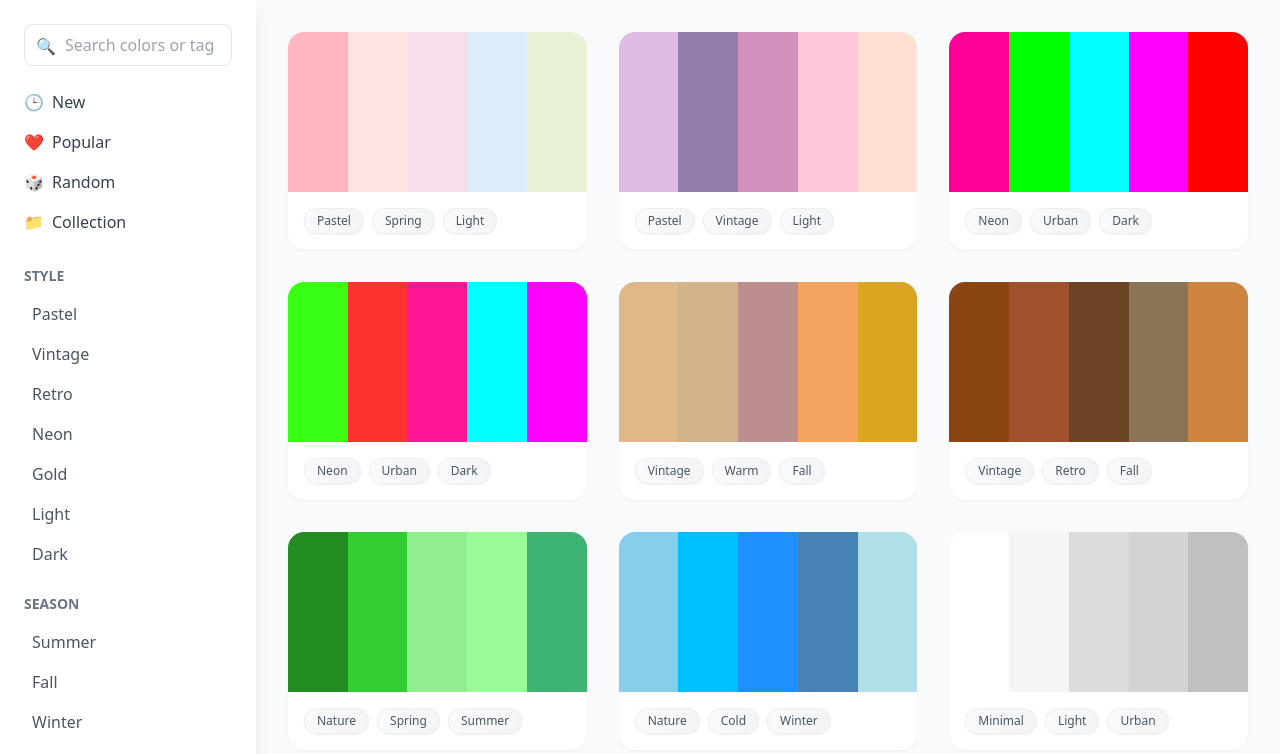
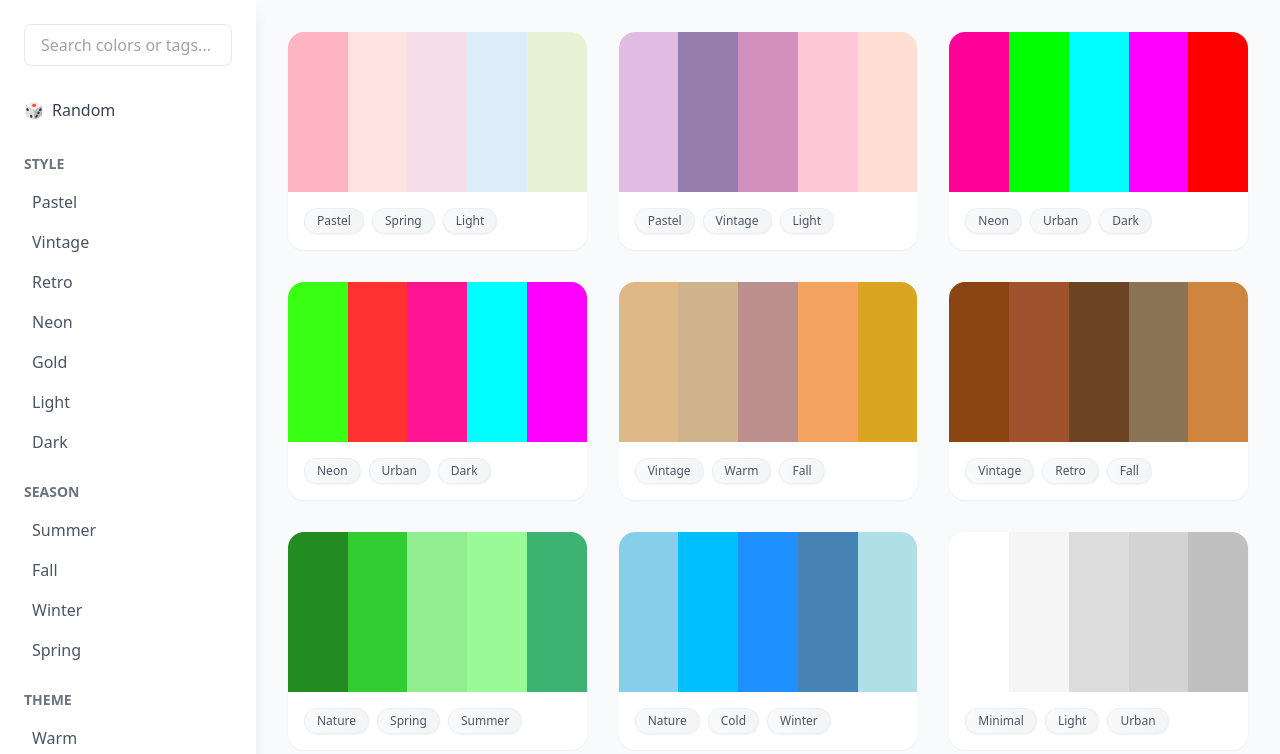
Before and after one commit to gamzesirin/Nextjs-Palette-App, a Next.js app: page / in a window 1280 px wide. Shown: the top 754 px of the page. Built offline with nearby package versions, Linux system fonts and the light colour scheme.

Commit message:
refactor: enhance global styles, update layout structure, and improve palette management with random mode functionality

```diff
--- a/app/globals.css
+++ b/app/globals.css
@@ -2,29 +2,22 @@
 @tailwind components;
 @tailwind utilities;
 
-:root {
-	--foreground-rgb: 0, 0, 0;
-	--background-start-rgb: 214, 219, 220;
-	--background-end-rgb: 255, 255, 255;
-}
-
-body {
-	@apply antialiased;
-	color: rgb(var(--foreground-rgb));
-	background: rgb(var(--background-end-rgb));
+/* VS Code ve diğer eklentilerin eklediği class'ları engelle */
+*[class*='vsc-initialized'],
+*[cz-shortcut-listen] {
 	margin: 0;
 	padding: 0;
 }
 
-.grid-rows-4 {
-	grid-template-rows: repeat(4, minmax(0, 1fr));
+/* Temel stiller */
+body {
+	margin: 0;
+	padding: 0;
+	font-family: system-ui, -apple-system, BlinkMacSystemFont, 'Segoe UI', Roboto, Oxygen, Ubuntu, Cantarell, 'Open Sans',
+		'Helvetica Neue', sans-serif;
 }
 
-/* VS Code ve diğer otomatik eklenen class'ları engelleyin */
-*[class*='vsc-initialized'] {
-	display: none !important;
+/* Hydration sorunlarını önlemek için */
+[data-nextjs-scroll-focus-boundary] {
+	display: contents;
 }
-
-#app-root {
-	min-height: 100vh;
-}
--- a/app/layout.tsx
+++ b/app/layout.tsx
@@ -10,7 +10,9 @@ export const metadata: Metadata = {
 export default function RootLayout({ children }: { children: React.ReactNode }) {
 	return (
 		<html lang="en" suppressHydrationWarning>
-			<body className="antialiased">{children}</body>
+			<body className="antialiased" suppressHydrationWarning>
+				{children}
+			</body>
 		</html>
 	)
 }
--- a/app/page.tsx
+++ b/app/page.tsx
@@ -1,45 +1,70 @@
 'use client'
 
 import { generateSamplePalettes } from '@/utils/colorPalettes'
-import ColorPalette from '@/components/ColorPalette'
+import { generateRandomPalettes } from '@/utils/colorGenerator'
+import ColorCard from '@/components/ColorCard'
 import Sidebar from '@/components/Sidebar'
-import { ColorPalette as ColorPaletteType } from '@/types'
-import { useState, useEffect } from 'react'
+import { ColorPalette } from '@/types'
+import { useState } from 'react'
 
 export default function Home() {
-	const [palettes, setPalettes] = useState<ColorPaletteType[]>([])
+	const initialPalettes = generateSamplePalettes()
+	const [palettes, setPalettes] = useState<ColorPalette[]>(initialPalettes)
 	const [selectedTags, setSelectedTags] = useState<string[]>([])
 	const [searchTerm, setSearchTerm] = useState<string>('')
-
-	useEffect(() => {
-		setPalettes(generateSamplePalettes())
-	}, [])
+	const [isRandomMode, setIsRandomMode] = useState(false)
 
 	const handleFilterChange = (filter: string) => {
+		if (isRandomMode) {
+			setIsRandomMode(false)
+			setPalettes(initialPalettes)
+		}
 		setSearchTerm(filter)
 	}
 
 	const handleTagSelect = (tag: string) => {
+		if (isRandomMode) {
+			setIsRandomMode(false)
+			setPalettes(initialPalettes)
+		}
 		setSelectedTags((prev) => (prev.includes(tag) ? prev.filter((t) => t !== tag) : [...prev, tag]))
 	}
 
+	const handleRandomClick = () => {
+		setIsRandomMode(true)
+		setSelectedTags([])
+		setSearchTerm('')
+		const newPalettes = generateRandomPalettes()
+		setPalettes(newPalettes)
+	}
+
 	const filteredPalettes = palettes.filter((palette) => {
+		if (isRandomMode) return true
+
 		const matchesTags = selectedTags.length === 0 || selectedTags.every((tag) => palette.tags.includes(tag))
+
 		const matchesSearch =
 			searchTerm === '' ||
 			palette.colors.some((color) => color.toLowerCase().includes(searchTerm.toLowerCase())) ||
 			palette.tags.some((tag) => tag.toLowerCase().includes(searchTerm.toLowerCase()))
+
 		return matchesTags && matchesSearch
 	})
 
 	return (
 		<div className="flex min-h-screen bg-gray-50">
-			<Sidebar onFilterChange={handleFilterChange} onTagSelect={handleTagSelect} selectedTags={selectedTags} />
+			<Sidebar
+				onFilterChange={handleFilterChange}
+				onTagSelect={handleTagSelect}
+				onRandomClick={handleRandomClick}
+				selectedTags={selectedTags}
+				isRandomMode={isRandomMode}
+			/>
 			<main className="flex-1 ml-64">
 				<div className="container mx-auto p-8">
 					<div className="grid grid-cols-1 md:grid-cols-2 lg:grid-cols-3 2xl:grid-cols-4 gap-8">
 						{filteredPalettes.map((palette) => (
-							<ColorPalette key={palette.id} palette={palette} />
+							<ColorCard key={palette.id} palette={palette} />
 						))}
 					</div>
 				</div>
--- a/components/Sidebar.tsx
+++ b/components/Sidebar.tsx
@@ -3,10 +3,12 @@
 interface SidebarProps {
 	onFilterChange: (filter: string) => void
 	onTagSelect: (tag: string) => void
+	onRandomClick: () => void
 	selectedTags: string[]
+	isRandomMode: boolean
 }
 
-const Sidebar = ({ onFilterChange, onTagSelect, selectedTags }: SidebarProps) => {
+const Sidebar = ({ onFilterChange, onTagSelect, onRandomClick, selectedTags, isRandomMode }: SidebarProps) => {
 	const handleSearch = (searchTerm: string) => {
 		// Boşlukları temizle ve küçük harfe çevir
 		const cleanedSearch = searchTerm.trim().toLowerCase()
@@ -16,35 +18,25 @@ const Sidebar = ({ onFilterChange, onTagSelect, selectedTags }: SidebarProps) =>
 	return (
 		<div className="fixed left-0 top-0 h-full w-64 bg-white shadow-lg p-6 overflow-y-auto">
 			{/* Arama */}
-			<div className="mb-6">
-				<div className="relative">
-					<input
-						type="text"
-						placeholder="Search colors or tags..."
-						className="w-full px-4 py-2 pl-10 rounded-lg border border-gray-200 focus:outline-none focus:border-blue-500"
-						onChange={(e) => handleSearch(e.target.value)}
-					/>
-					<span className="absolute left-3 top-2.5 text-gray-400">🔍</span>
-				</div>
+			<div className="mb-8">
+				<input
+					type="text"
+					placeholder="Search colors or tags..."
+					className="w-full px-4 py-2 rounded-lg border border-gray-200 focus:outline-none focus:ring-2 focus:ring-blue-500"
+					onChange={(e) => handleSearch(e.target.value)}
+					disabled={isRandomMode}
+				/>
 			</div>
 
 			{/* Ana Menü */}
 			<div className="space-y-4 mb-8">
-				<button className="flex items-center space-x-2 text-gray-700 hover:text-blue-500 w-full">
-					<span className="w-5">🕒</span>
-					<span>New</span>
-				</button>
-				<button className="flex items-center space-x-2 text-gray-700 hover:text-blue-500 w-full">
-					<span className="w-5">❤️</span>
-					<span>Popular</span>
-				</button>
-				<button className="flex items-center space-x-2 text-gray-700 hover:text-blue-500 w-full">
+				<button
+					onClick={onRandomClick}
+					className={`flex items-center space-x-2 w-full transition-all duration-300 hover:scale-105
+						${isRandomMode ? 'text-blue-500 font-medium' : 'text-gray-700 hover:text-blue-500'}`}
+				>
 					<span className="w-5">🎲</span>
 					<span>Random</span>
-				</button>
-				<button className="flex items-center space-x-2 text-gray-700 hover:text-blue-500 w-full">
-					<span className="w-5">📁</span>
-					<span>Collection</span>
 				</button>
 			</div>
 
--- a/types/index.ts
+++ b/types/index.ts
@@ -1,9 +1,9 @@
 export interface ColorPalette {
 	id: string
 	colors: string[]
+	tags: string[]
 	likes: number
 	createdAt: Date
-	tags: string[]
 }
 
 export interface Tag {
--- /dev/null
+++ b/utils/colorGenerator.ts
@@ -0,0 +1,40 @@
+import { ColorPalette } from '@/types'
+
+// Sabit bir seed kullanarak rastgele değer üretme
+const seededRandom = (seed: number) => {
+	const x = Math.sin(seed++) * 10000
+	return x - Math.floor(x)
+}
+
+// Rastgele HEX renk üretme
+const generateRandomColor = (seed: number): string => {
+	const randomValue = seededRandom(seed)
+	return (
+		'#' +
+		Math.floor(randomValue * 16777215)
+			.toString(16)
+			.padStart(6, '0')
+	)
+}
+
+// Rastgele palette üretme
+export const generateRandomPalette = (index: number): ColorPalette => {
+	const seed = Date.now() + index
+	return {
+		id: `random-${seed}`,
+		colors: Array(5)
+			.fill(null)
+			.map((_, i) => generateRandomColor(seed + i)),
+		tags: ['Random'],
+		likes: Math.floor(seededRandom(seed) * 50),
+		createdAt: new Date()
+	}
+}
+
+// Birden fazla palette üretme
+export const generateRandomPalettes = (count: number = 8): ColorPalette[] => {
+	const baseSeed = Date.now()
+	return Array(count)
+		.fill(null)
+		.map((_, index) => generateRandomPalette(baseSeed + index))
+}
```
